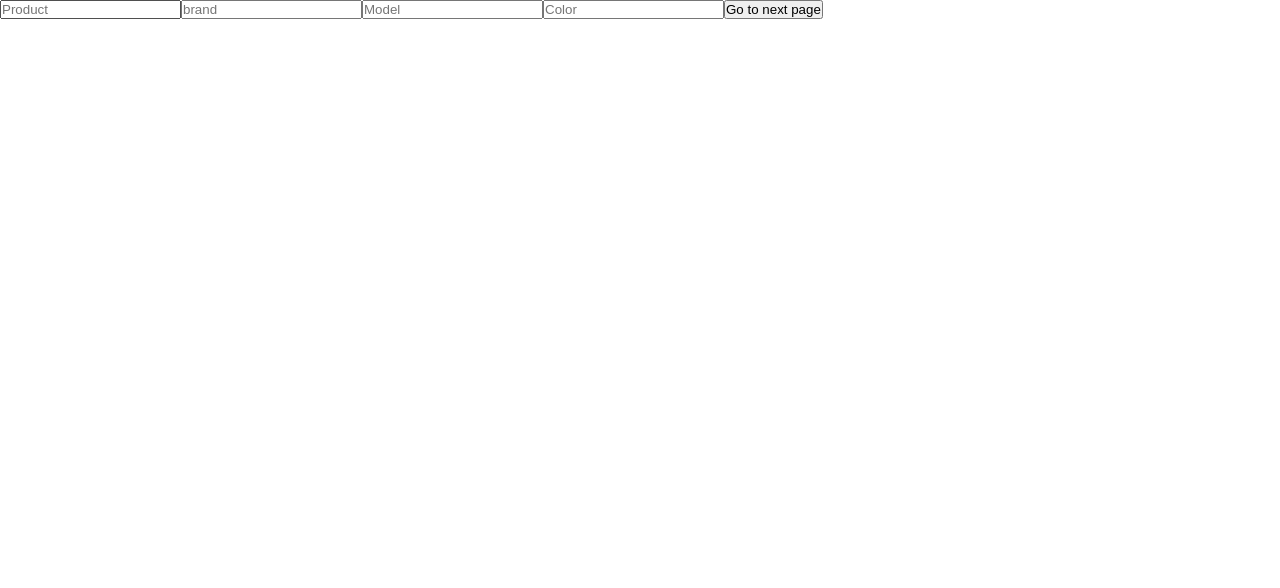
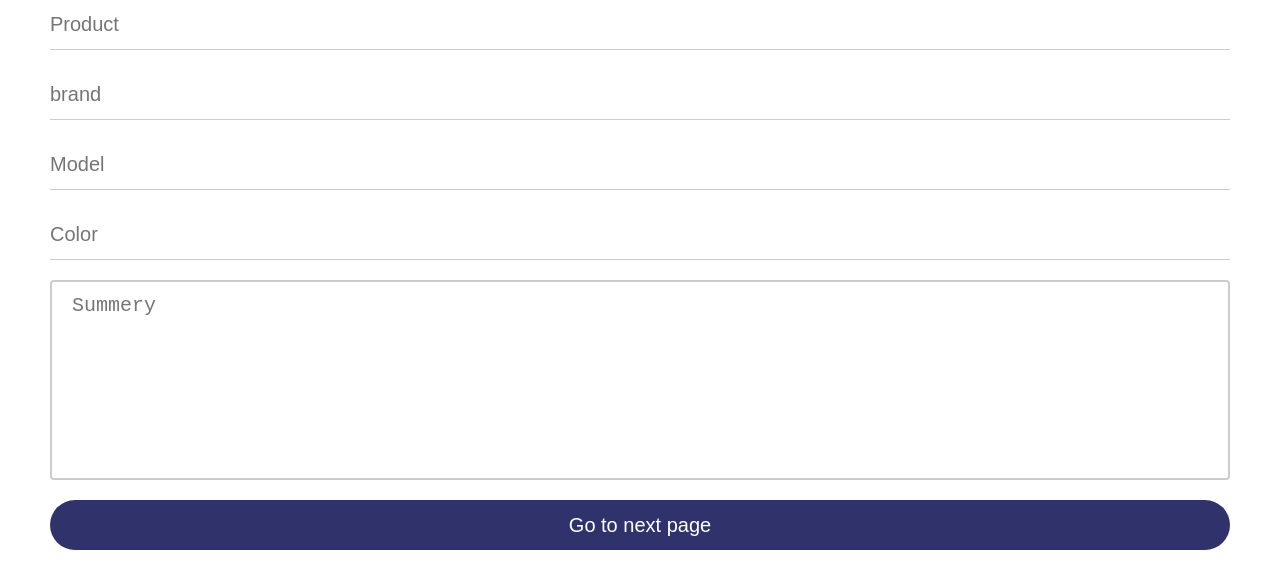
Before and after one commit to HosseinYasinzade/shop-admin, a React (Create React App) app: page /form1 in a window 1280 px wide. Shown: the top 588 px of the page. Built offline with nearby package versions, Linux system fonts and the light colour scheme.

Commit message:
add form 1

```diff
--- a/src/Components/Form1.js
+++ b/src/Components/Form1.js
@@ -1,11 +1,14 @@
 function Form1() {
   return (
-    <form>
-      <input type="text" required placeholder="Product" />
+    <form className="form-1">
+      <input type="text" required placeholder="Product" autoFocus />
       <input type="text" required placeholder="brand" />
       <input type="text" required placeholder="Model" />
       <input type="text" required placeholder="Color" />
-      <button>Go to next page</button>
+      <textarea placeholder="Summery"></textarea>
+      <button type="submit" className="submit-1">
+        Go to next page
+      </button>
     </form>
   );
 }
--- a/src/index.css
+++ b/src/index.css
@@ -49,3 +49,35 @@ body {
   margin: 1rem 0;
   font-size: 1.8rem;
 }
+/* form 1 */
+.form-1 {
+  display: flex;
+  flex-direction: column;
+  padding: 0 5rem;
+}
+
+.form-1 > input {
+  height: 5rem;
+  border: none;
+  border-bottom: 1px solid #ccc;
+  outline: none;
+  margin-bottom: 2rem;
+  font-size: 2rem;
+}
+textarea {
+  height: 20rem;
+  padding: 12px 20px;
+  border: 2px solid #ccc;
+  border-radius: 4px;
+  font-size: 2rem;
+  resize: none;
+  margin-bottom: 2rem;
+}
+.submit-1 {
+  height: 5rem;
+  border-radius: 5rem;
+  border: none;
+  background-color: #30336b;
+  color: white;
+  font-size: 2rem;
+}
```
